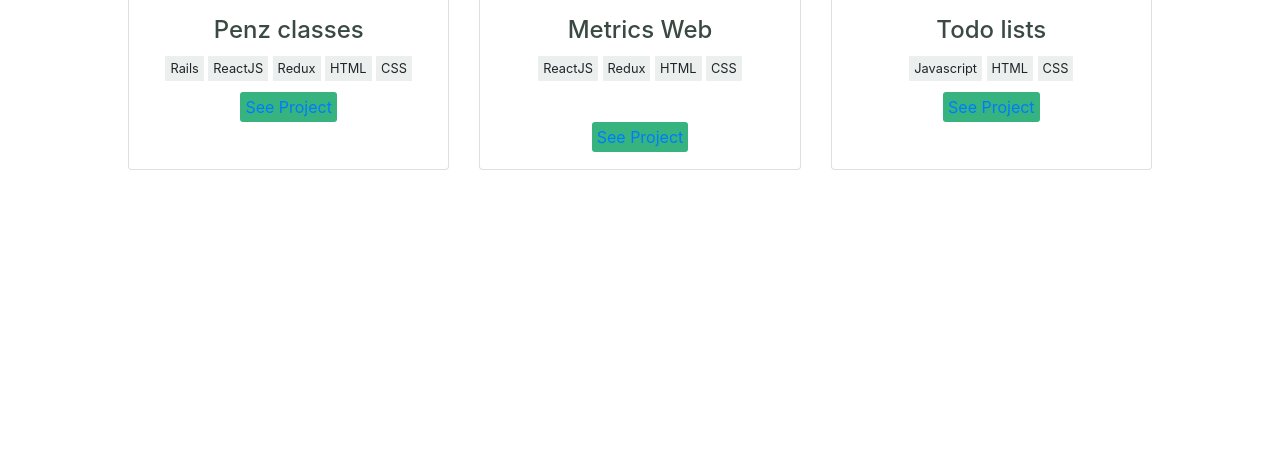
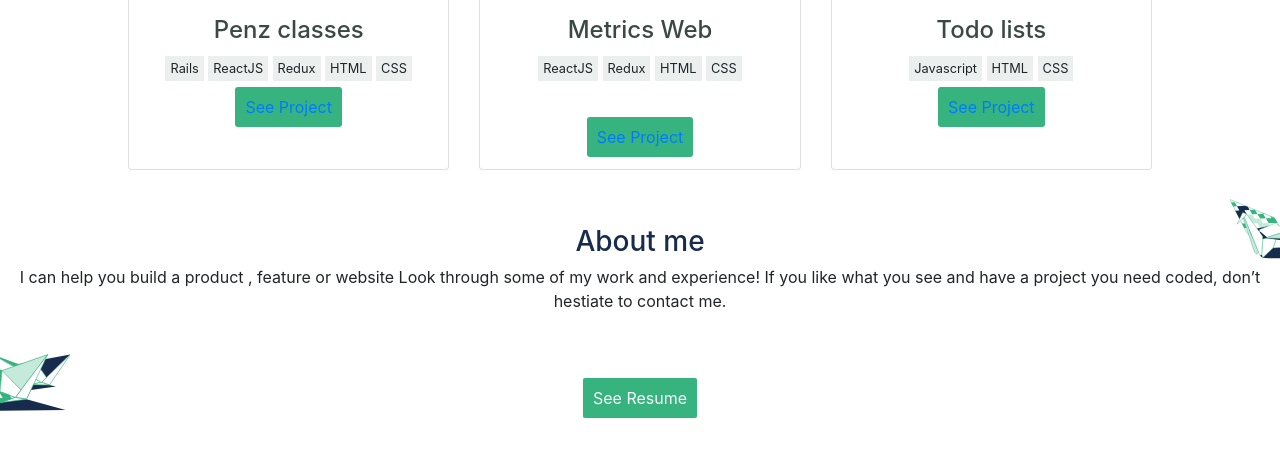
Before and after one commit to prolajumokeoni/portfolio, a website: page index.html in a window 1280 px wide. Shown: the part 860-1309 px from the top of the page. Before the commit the page ends 1038 px from the top, so only its background shows below. Drawn offline with nearby package versions, Linux system fonts and the light colour scheme.

Commit message:
Add personal information section

```diff
--- a/assets/styles.css
+++ b/assets/styles.css
@@ -16,7 +16,7 @@
 .green-background {
   background-color: #36B37F;
   border-radius: 3px;
-  padding: 5px;
+  padding: 10px;
 }
 .about {
   margin: 0 auto;
@@ -35,7 +35,6 @@
   background-repeat: no-repeat;
   height: 600px;
   width: 100%;
-  position: relative;
 }
 
 .works-title {
@@ -52,3 +51,25 @@
   height: 170px;
   margin: 0 auto;
 }
+
+.know-me {
+  margin: 0 auto;
+  padding-bottom: 30px;
+}
+
+.main {
+  position: relative;
+}
+
+.about-right {
+  position: absolute;
+  top: 0;
+  right: 0;
+  width: 50px;
+}
+
+.about-left {
+  position: absolute;
+  bottom: 0;
+  left: 0;
+}
--- a/index.html
+++ b/index.html
@@ -106,6 +106,16 @@
           </div>
         </div>
   </section>
+  <section class="know-me text-center">
+    <div class="main">
+      <h3 class="blue-font text-center pt-5 ">About me</h3>
+      <img class="about-right" src="./assets/images/about-right-m.svg" alt="">
+      <img class="about-left" src="./assets/images/about-left-m.svg" alt="">
+      <p class="text-center pb-5"> I can help you build a product , feature or website Look through some of my work and experience! If you like what you see and have a project you need coded,
+        don’t hestiate to contact me.</p>
+      <button class="btn btn-outline-light green-background" onclick="window.location.href='https://drive.google.com/file/d/1DkZuguUypBXvX8k6_sEqQV0uLXjI-uvO/view';">See Resume</button>
+      </div>
+  </section>
   <script src="https://ajax.googleapis.com/ajax/libs/jquery/1.11.1/jquery.min.js"></script>
   <script src="https://maxcdn.bootstrapcdn.com/bootstrap/4.0.0-beta/js/bootstrap.min.js"></script>
 </body>
```
Also changed, not shown: assets/images/about-left-m.svg (added), assets/images/about-right-m.svg (added).
